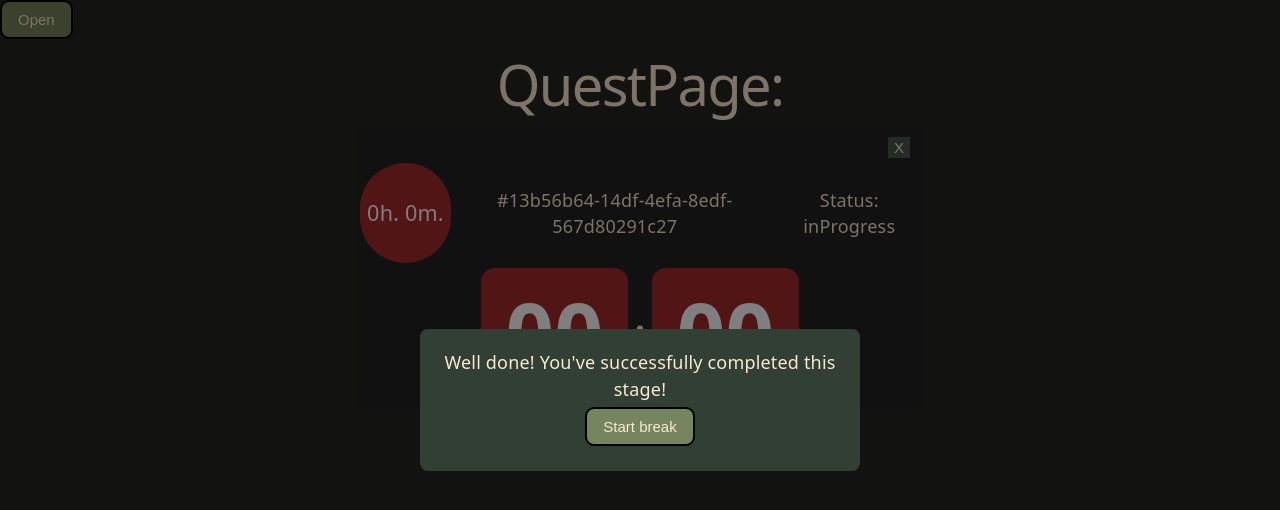
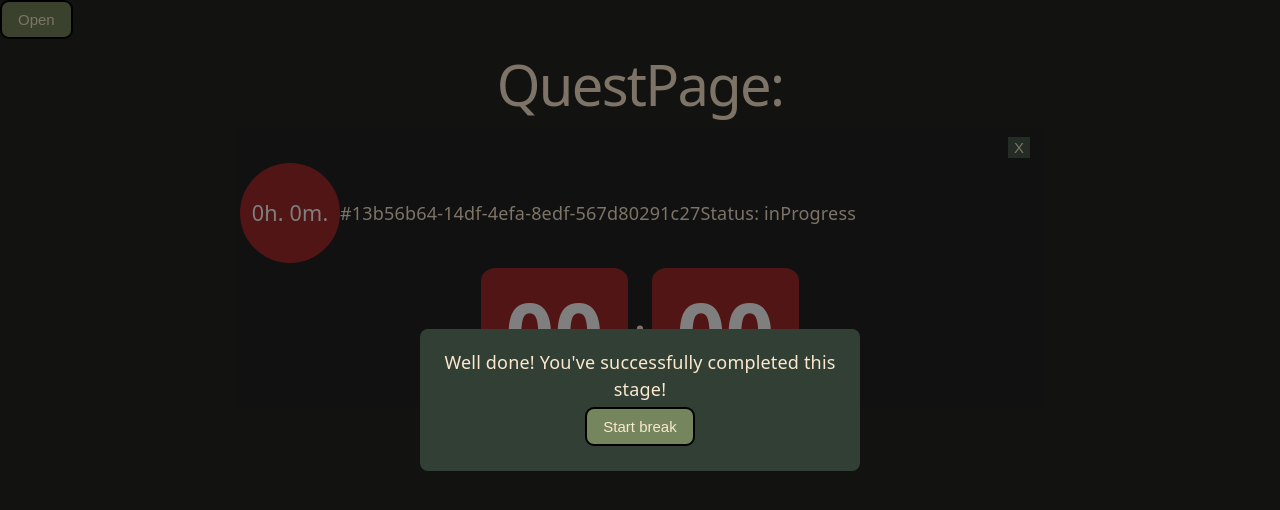
Before and after one commit to CShark666/my-pomo-quest, a React app in the folder frontend/: page /quest in a window 1280 px wide. Both pictures are taken after a click on the button "Get started". Shown: the top 510 px of the page. Built offline with nearby package versions, Linux system fonts and the light colour scheme; the HTML template or start-up script is replaced by a standard one.

Commit message:
fix display of intervals

```diff
--- a/frontend/src/styles/QuestItem.css
+++ b/frontend/src/styles/QuestItem.css
@@ -1,13 +1,18 @@
 .quest-item {
-    width: 560px;
+    display: flex;
+    flex-direction: column;
+    width: 100%;
+    max-width: 800px;
     padding: 3px;
     background-color: rgba(33, 33, 33, 0.333);
     border-radius: 5px;
 }
-.cancel-btn{
+
+.cancel-btn {
     display: flex;
     justify-content: end;
 }
+
 .info {
     width: 100%;
     display: flex;
@@ -17,11 +22,12 @@
 .quest-progress-bar {
     display: flex;
     align-items: center;
-
+    flex-direction: row;
 }
 
 .total-time {
     display: flex;
+    flex-shrink: 0;
     justify-content: center;
     align-items: center;
     background-color: brown;
@@ -34,12 +40,22 @@
 
 .interval-points {
     display: flex;
+    flex-wrap: wrap;
+    width: 100%;
+    gap: 2px;
 }
 
 .interval-item {
+    flex: 1 1 60px;
+    min-width: 30px;
+    max-width: 90px;
+    height: 40px;
+
+
     background-color: brown;
     color: white;
-    padding: 10px;
-    margin-left: 5px;
+
     border-radius: 5px;
+
+    text-align: center;
 }
```
